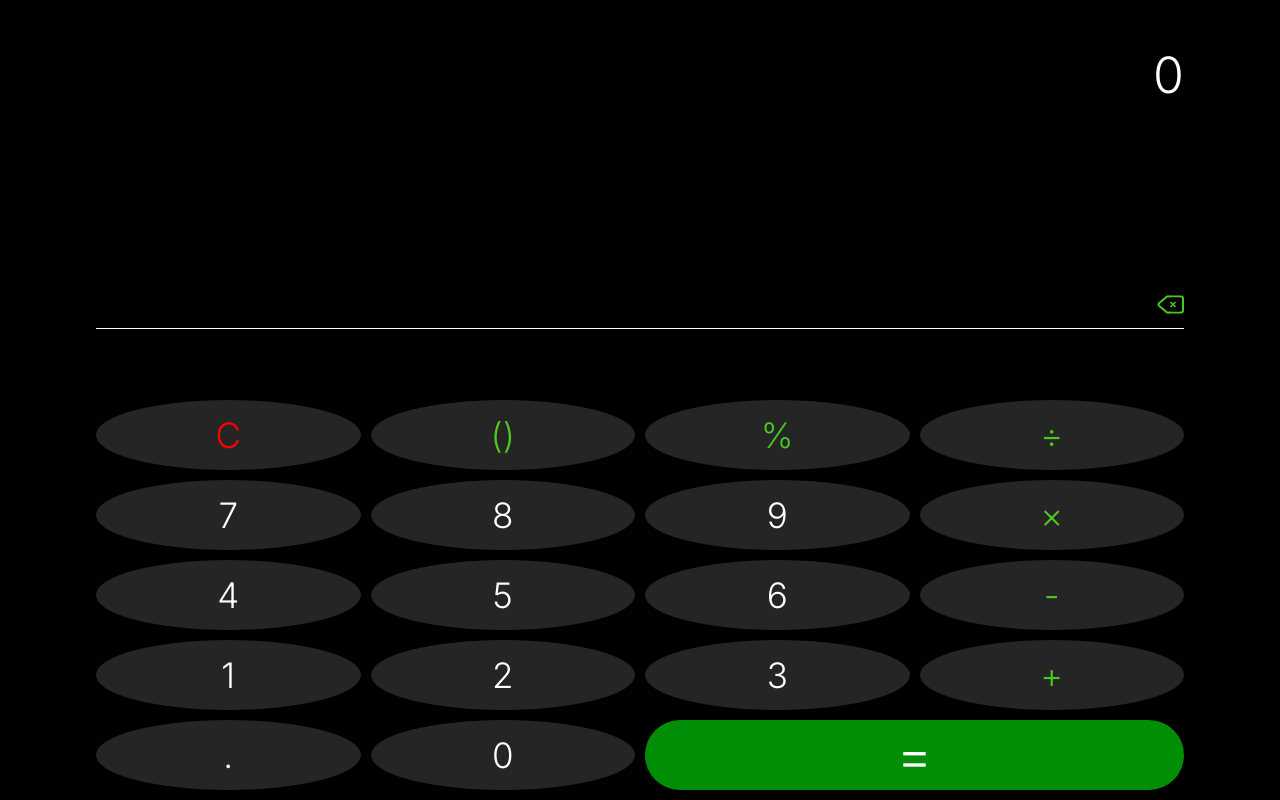
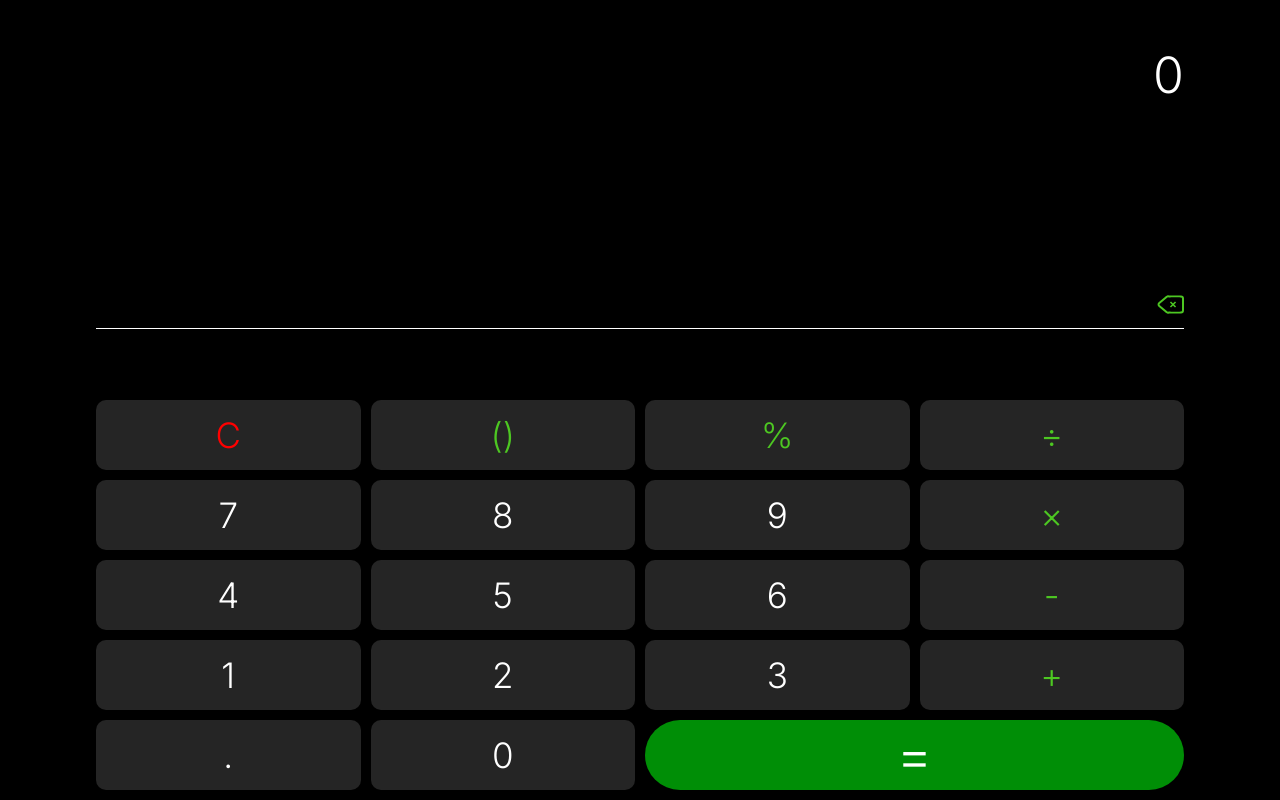
Before and after one commit to Adel-Alhassani/Mobile-calculator-website, a plain HTML site: page index.html in a window 1280 px wide. Drawn offline with Linux system fonts and the light colour scheme.

Commit message:
Add media query for various devices

```diff
--- a/styles.css
+++ b/styles.css
@@ -278,3 +278,10 @@ body {
         background-color: #008E06;
     }
 }
+
+
+@media (min-width:400px) {
+    #btns button {
+        border-radius: 10px;
+    }
+}
```
